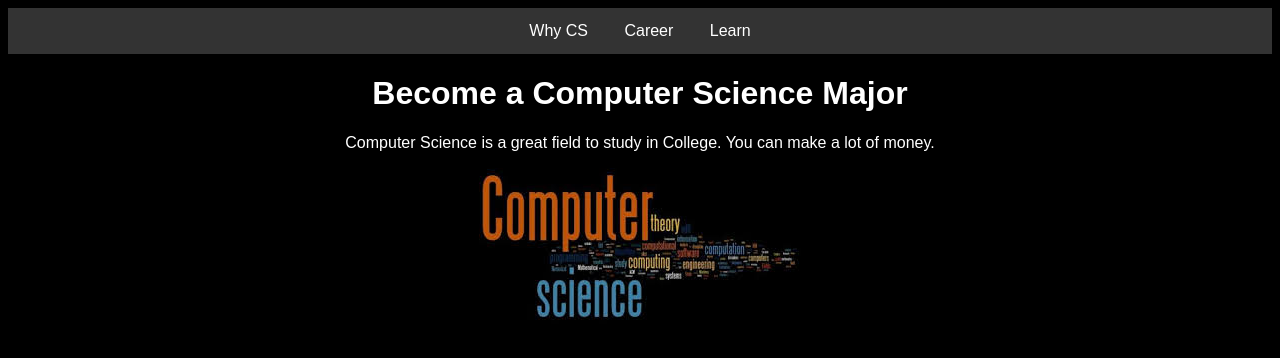
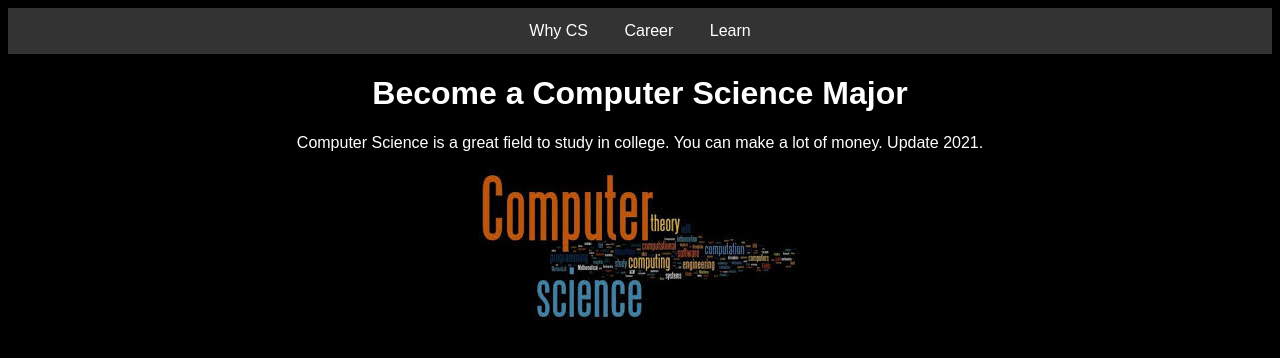
Before and after one commit to dbnorth/seivproject1, a plain HTML site: page source/index.html in a window 1280 px wide. Drawn offline with Linux system fonts and the light colour scheme.

Commit message:
Update for testing git

```diff
--- a/source/index.html
+++ b/source/index.html
@@ -16,7 +16,7 @@
         <h1>Become a Computer Science Major</h1>
         <div class="text_heading">
             <p>
-                Computer Science is a great field to study in College. You can make a lot of money.
+                Computer Science is a great field to study in college. You can make a lot of money. Update 2021.
             </p>
             <img src="images/cs.jpg" alt="CS Words">
         </div>
```
